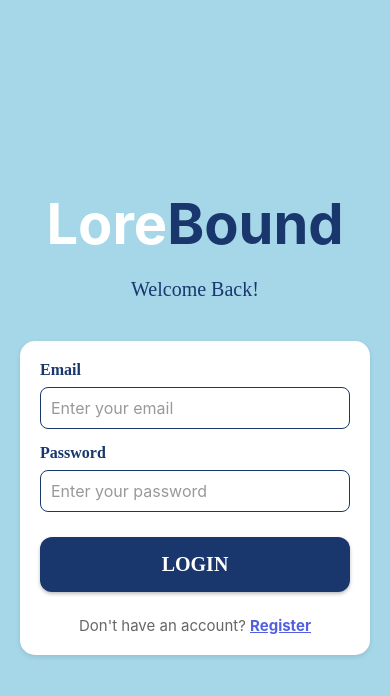
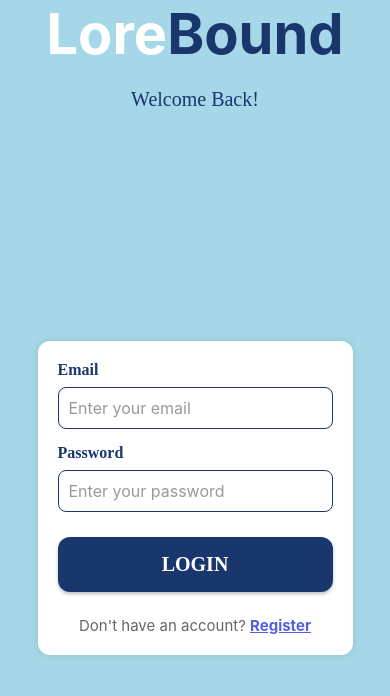
Before and after one commit to mam9265/LoreBound, a React Native app in the folder lorebound/: screen /Auth in a window 390 px wide. Shown: the top 696 px of the page. Built offline with nearby package versions, Linux system fonts and the light colour scheme.

Commit message:
Fixed Minor Issues

```diff
--- a/lorebound/src/screens/AuthScreen.js
+++ b/lorebound/src/screens/AuthScreen.js
@@ -1,5 +1,16 @@
 import React, { useState } from 'react';
-import { View, Text, TextInput, TouchableOpacity, KeyboardAvoidingView, Platform, Alert, ActivityIndicator } from 'react-native';
+import {
+  View,
+  Text,
+  TextInput,
+  TouchableOpacity,
+  KeyboardAvoidingView,
+  Platform,
+  Alert,
+  ActivityIndicator,
+  useWindowDimensions,
+  ScrollView,
+} from 'react-native';
 import AsyncStorage from '@react-native-async-storage/async-storage';
 import styles from '../styles/Styles';
 import ApiService from '../services/api';
@@ -12,6 +23,9 @@ function AuthScreen({ navigation }) {
   const [confirmPassword, setConfirmPassword] = useState('');
   const [loading, setLoading] = useState(false);
 
+  const { width, height } = useWindowDimensions();
+  const isLandscape = width > height;
+
   const handleLogin = async () => {
     if (!email || !password) {
       Alert.alert('Error', 'Please fill in all fields');
@@ -23,7 +37,9 @@ function AuthScreen({ navigation }) {
       await AsyncStorage.setItem('access_token', response.tokens.access_token);
       await AsyncStorage.setItem('refresh_token', response.tokens.refresh_token);
       await AsyncStorage.setItem('user_data', JSON.stringify(response.user));
-      Alert.alert('Success', 'Login successful!', [{ text: 'OK', onPress: () => navigation.navigate('MainMenu') }]);
+      Alert.alert('Success', 'Login successful!', [
+        { text: 'OK', onPress: () => navigation.navigate('MainMenu') },
+      ]);
     } catch (error) {
       Alert.alert('Login Failed', error.message || 'Login failed. Please check your credentials.');
     } finally {
@@ -50,7 +66,9 @@ function AuthScreen({ navigation }) {
       await AsyncStorage.setItem('access_token', response.tokens.access_token);
       await AsyncStorage.setItem('refresh_token', response.tokens.refresh_token);
       await AsyncStorage.setItem('user_data', JSON.stringify(response.user));
-      Alert.alert('Success', 'Registration successful!', [{ text: 'OK', onPress: () => navigation.navigate('MainMenu') }]);
+      Alert.alert('Success', 'Registration successful!', [
+        { text: 'OK', onPress: () => navigation.navigate('MainMenu') },
+      ]);
     } catch (error) {
       Alert.alert('Registration Failed', error.message || 'Registration failed. Please try again.');
     } finally {
@@ -68,12 +86,17 @@ function AuthScreen({ navigation }) {
 
   return (
     <KeyboardAvoidingView
-    style={styles.authContainer}
+      style={[
+        styles.authContainer,
+        isLandscape && styles.authContainerLandscape,
+      ]}
       behavior={Platform.OS === 'ios' ? 'padding' : undefined}
     >
-    <View style={styles.authInnerContainer}>
-      {/* Game Title */}
-      <View style={styles.authTitleContainer}>
+      {/* LEFT SIDE - Title */}
+      <View style={[
+        styles.authTitleContainer,
+        isLandscape ? styles.authTitleContainerLandscape : null,
+      ]}>
         <Text style={styles.authTitle}>
           <Text style={styles.lore}>Lore</Text>
           <Text style={styles.bound}>Bound</Text>
@@ -83,8 +106,18 @@ return (
         </Text>
       </View>
 
-      {/* Auth Form */}
-      <View style={styles.authFormContainer}>
+      {/* RIGHT SIDE - Form */}
+      <ScrollView
+        contentContainerStyle={[
+          styles.authScrollContent,
+          isLandscape && styles.authScrollContentLandscape,
+        ]}
+        keyboardShouldPersistTaps="handled"
+      >
+        <View style={[
+          styles.authFormContainer,
+          isLandscape && styles.authFormContainerLandscape,
+        ]}>
           <View style={styles.inputContainer}>
             <Text style={styles.inputLabel}>Email</Text>
             <TextInput
@@ -149,12 +182,16 @@ return (
             onPress={isLogin ? handleLogin : handleRegister}
             disabled={loading}
           >
-          {loading ? <ActivityIndicator color="#FFF" /> : <Text style={styles.authButtonText}>{isLogin ? 'Login' : 'Register'}</Text>}
+            {loading ? (
+              <ActivityIndicator color="#FFF" />
+            ) : (
+              <Text style={styles.authButtonText}>{isLogin ? 'Login' : 'Register'}</Text>
+            )}
           </TouchableOpacity>
 
           <View style={styles.authToggleContainer}>
             <Text style={styles.authToggleText}>
-            {isLogin ? "Don't have an account? " : "Already have an account? "}
+              {isLogin ? "Don't have an account? " : 'Already have an account? '}
             </Text>
             <TouchableOpacity onPress={toggleAuthMode}>
               <Text style={styles.authToggleLink}>
@@ -163,7 +200,7 @@ return (
             </TouchableOpacity>
           </View>
         </View>
-    </View>
+      </ScrollView>
     </KeyboardAvoidingView>
   );
 }
--- a/lorebound/src/styles/Styles.js
+++ b/lorebound/src/styles/Styles.js
@@ -4,15 +4,13 @@ const styles = StyleSheet.create({
   container: {
     flex: 1,
     justifyContent: 'center',
-    paddingHorizontal: 16,
-    paddingVertical: 16,
+    padding: 20,
     backgroundColor: '#a5d7e8',
   },
   title: {
-    fontSize: 40,
+    fontSize: 48,
     fontWeight: '600',
-    marginBottom: 20,
-    marginTop: 10,
+    marginBottom: 40,
     textAlign: 'center',
     color: '#19376d'
   },
@@ -40,32 +38,24 @@ const styles = StyleSheet.create({
     flexDirection: "row",
     flexWrap: "wrap",
     justifyContent: "center",
-    gap: 12,
+    gap: 20,
   },
   dungeonButton: {
-    backgroundColor: "#19376d",
-    borderRadius: 12,
-    width: '45%',
-    minHeight: 130,
+    backgroundColor: "#0C2454",
+    borderRadius: 20,
+    width: 160,
+    height: 80,
     justifyContent: "center",
     alignItems: "center",
-    marginVertical: 6,
-    paddingVertical: 12,
-    paddingHorizontal: 10,
-    shadowColor: '#000',
-    shadowOffset: { width: 0, height: 2 },
-    shadowOpacity: 0.25,
-    shadowRadius: 4,
-    elevation: 5,
+    margin: 10,
+    padding: 10,
   },
   dungeonTitle: {
-    color: '#ffffff',
-    fontSize: 16,
-    fontWeight: '600',
-    textAlign: 'center',
-    marginTop: 6,
-    marginBottom: 4,
-    lineHeight: 20,
+  color: '#ffffff',
+  fontSize: 22,
+  fontFamily: 'serif',
+  textAlign: 'center',
+  textTransform: 'capitalize',
   },
   dungeonSelectText: {
     color: '#ffffff',
@@ -80,11 +70,10 @@ const styles = StyleSheet.create({
     textTransform: 'capitalize',
   },
   dungeonFloors: {
-    color: "#a0c1d1",
-    fontSize: 12,
+    color: "white",
+    fontSize: 14,
+    fontFamily: "serif",
     textAlign: "center",
-    marginTop: 2,
-    lineHeight: 16,
   },
   headerBox: {
     backgroundColor: '#19376d',
@@ -125,24 +114,69 @@ const styles = StyleSheet.create({
     backgroundColor: '#a5d7e8',
   },
 
+  // Outer container in landscape
+  authContainerLandscape: {
+    flexDirection: 'row',
+    justifyContent: 'space-evenly', // spread both sides evenly
+    alignItems: 'center',
+    paddingHorizontal: 40,
+  },
+
+  // Left title area
+  authTitleContainerLandscape: {
+    flex: 1,
+    alignItems: 'flex-end',
+    justifyContent: 'center',
+    paddingRight: 60, // push away from form
+  },
+
+  // Right form area
+  authFormContainerLandscape: {
+    flex: 1,
+    alignSelf: 'center',
+    maxWidth: 400,
+  },
+
+  authTitleContainerLandscape: {
+    width: '45%',
+    alignItems: 'flex-end',
+    paddingRight: 40,
+    justifyContent: 'center',
+  },
+
+  authScrollContentLandscape: {
+    flexGrow: 1,
+    justifyContent: 'center',
+  },
+
   authInnerContainer: {
     flex: 1,
+    alignItems: 'center',
     justifyContent: 'center',
+    padding: 20,
+  },
+
+  authInnerContainerLandscape: {
+    flexDirection: 'row',
+    justifyContent: 'space-around',
     alignItems: 'center',
-    paddingHorizontal: 20,
+  },
+
+  authTitleContainer: {
+    alignItems: 'center',
+    marginBottom: 30,
   },
 
   authFormContainer: {
-    width: '100%',
-    maxWidth: 400,
+    width: '90%',
     backgroundColor: '#fff',
-    borderRadius: 15,
     padding: 20,
+    borderRadius: 12,
     shadowColor: '#000',
-    shadowOffset: { width: 0, height: 2 },
     shadowOpacity: 0.1,
-    shadowRadius: 5,
+    shadowRadius: 8,
     elevation: 3,
+    alignSelf: 'center',
   },
 
   inputContainer: {
```
Lines whose indentation alone changed are shown as unchanged.
